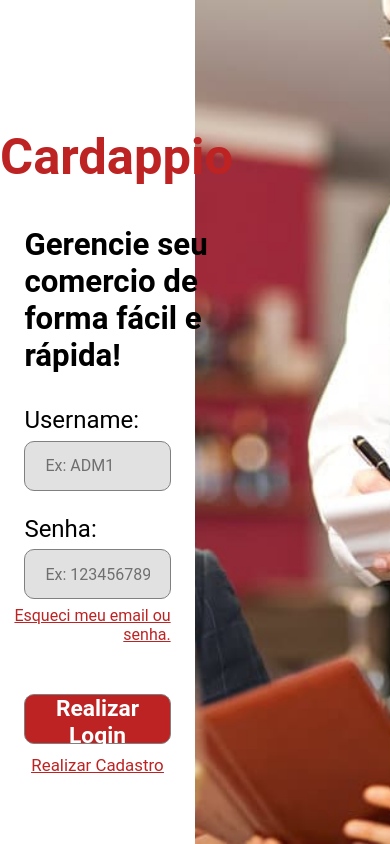
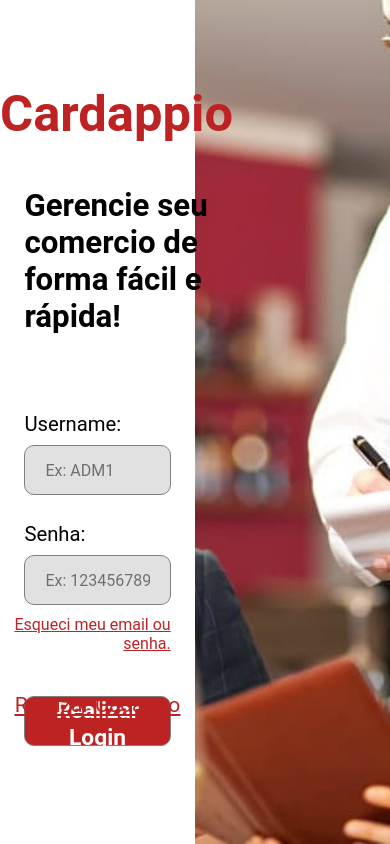
Before and after one commit to Luccacpl/Cardappio, a React (Create React App) app in the folder Cardappio/web/: page / in a window 390 px wide. Built offline with nearby package versions, Linux system fonts and the light colour scheme.

Commit message:
Responsividade das paginas de cadastro e login.

```diff
--- a/Cardappio/web/src/pages/AddCategory/AddCategory.css
+++ b/Cardappio/web/src/pages/AddCategory/AddCategory.css
@@ -60,3 +60,10 @@
 ::-webkit-input-placeholder {
 	color: rgba(0, 0, 0, 1);
 }
+
+@media only screen and (max-width: 1367px) {
+    #page-AddCategory form {
+        width: 40vw;
+        height: 50vh;
+    }
+}
--- a/Cardappio/web/src/pages/AddCozinha/AddCozinha.css
+++ b/Cardappio/web/src/pages/AddCozinha/AddCozinha.css
@@ -60,3 +60,9 @@
 ::-webkit-input-placeholder {
 	color: rgba(0, 0, 0, 1);
 }
+
+@media only screen and (max-width: 1367px) {
+    #page-AddCozinha form {
+        height: 70vh;
+    }
+}
--- a/Cardappio/web/src/pages/AddGarcom/AddGarcom.css
+++ b/Cardappio/web/src/pages/AddGarcom/AddGarcom.css
@@ -81,3 +81,9 @@
 ::-webkit-input-placeholder {
 	color: rgba(0, 0, 0, 1);
 }
+
+@media only screen and (max-width: 1367px) {
+    #page-AddGarcom form {
+        height: 90vh;
+    }
+}
--- a/Cardappio/web/src/pages/AddItem/AddItem.css
+++ b/Cardappio/web/src/pages/AddItem/AddItem.css
@@ -60,3 +60,9 @@
 ::-webkit-input-placeholder {
 	color: rgba(0, 0, 0, 1);
 }
+
+@media only screen and (max-width: 1367px) {
+    #page-AddItem form {
+        height: 90vh;
+    }
+}
--- a/Cardappio/web/src/pages/Login/Login.css
+++ b/Cardappio/web/src/pages/Login/Login.css
@@ -2,7 +2,7 @@
     overflow: hidden;
 }
 
-#page-Login aside{
+#page-Login aside.aside-login{
     float: left;
     clear: right;
 
@@ -12,7 +12,7 @@
     background-color: #fff;
 }
 
-#page-Login aside h1 {
+#page-Login aside.aside-login h1 {
     color: #BD2323;
 
     font-size: 6vh;
@@ -24,7 +24,7 @@
     top: 15%;
 }
 
-#page-Login aside h2 {
+#page-Login aside.aside-login h2 {
     font-size: 3.7vh;
 
     position: relative;
@@ -32,7 +32,7 @@
     left: 12.5%;
 }
 
-#page-Login aside p {
+#page-Login aside.aside-login p {
     font-size: 16px;
 
     color: #BD2323;
@@ -45,25 +45,25 @@
 
 }
 
-#page-Login aside label.lblUser {
+#page-Login aside.aside-login label.lblUser {
     position: relative;
 
     top: 14%;
     left: 12.5%;
 
-    font-size: 24px;
+    font-size: 2.4vh;
 }
 
-#page-Login aside label.lblSenha {
+#page-Login aside.aside-login label.lblSenha {
     position: relative;
 
     top: 8%;
     left: 12.5%;
 
-    font-size: 24px;
+    font-size: 2.4vh;
 }
 
-#page-Login aside input.txtUsername {
+#page-Login aside.aside-login input.txtUsername {
 
     width: 75%;
 	height: 6.3vh;
@@ -85,7 +85,7 @@
     top: 10%;
 }
 
-#page-Login aside input.txtPassword {
+#page-Login aside.aside-login input.txtPassword {
 
     width: 75%;
 	height: 6.3vh;
@@ -107,7 +107,7 @@
     top: 4%;
 }
 
-#page-Login aside button {
+#page-Login aside.aside-login button {
     width: 75%;
 	height: 6.3vh;
     padding: 0 20px;
@@ -131,7 +131,7 @@
     cursor: pointer;
 }
 
-#page-Login aside button:hover {
+#page-Login aside.aside-login button:hover {
     transform: translateY(-2px);
     box-shadow: 0 5px 15px rgba(0,0,0,.5);
 }
@@ -148,17 +148,37 @@
     background-position: center;
 }
 
-#page-Login .aside-login p.cadastro{
+#page-Login aside.aside-login p.cadastro{
     text-align: center;
     margin-right: 0px;
 
     font-size: 2vh;
 
     position: relative;
-    bottom: 200%;
+    bottom: 15vh;
 }
 
 ::-webkit-input-placeholder {
     color: black;
     opacity: 0.5;
  }
+
+ @media only screen and (max-width: 1367px) {
+    #page-Login aside.aside-login h1 {
+        top: 10%;
+    }
+
+    #page-Login aside.aside-login h2 {
+        top: 10%;
+    }
+
+    #page-Login aside.aside-login p {
+        margin-bottom: 0%;
+    }
+
+    #page-Login aside.aside-login p.cadastro{
+        font-size: 2.5vh;
+
+    }
+
+ }
```
Also changed, not shown: 1 other file (tests, documents, lock files or other folders).
